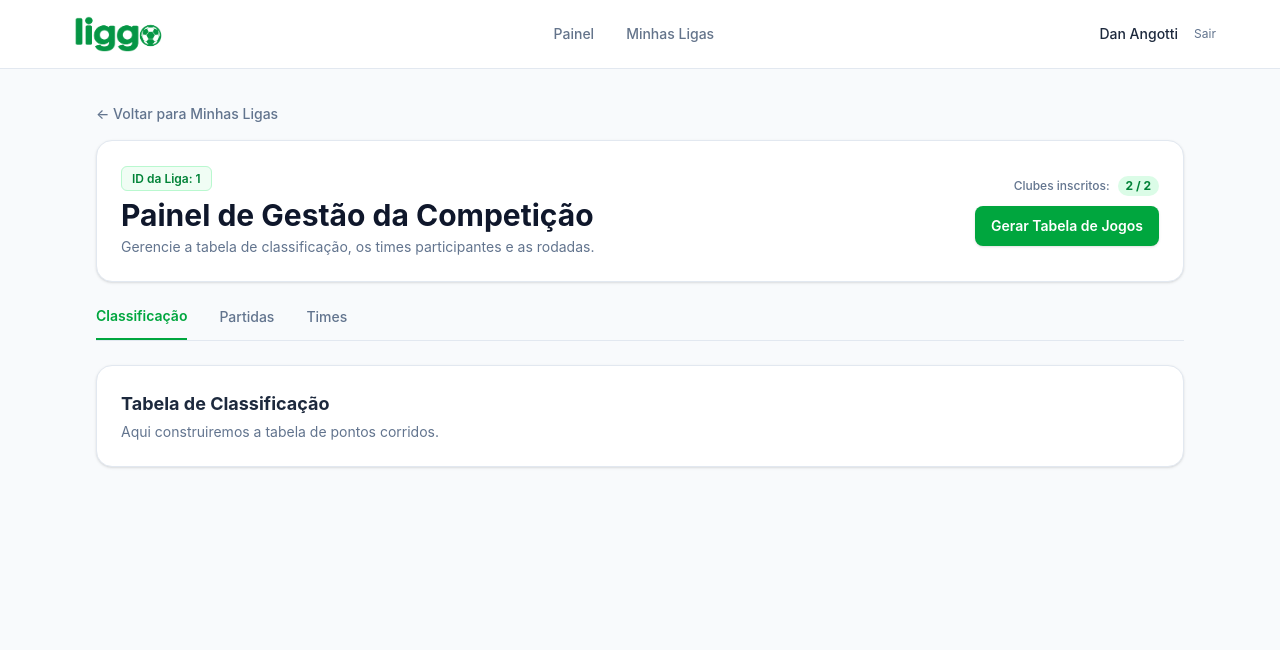
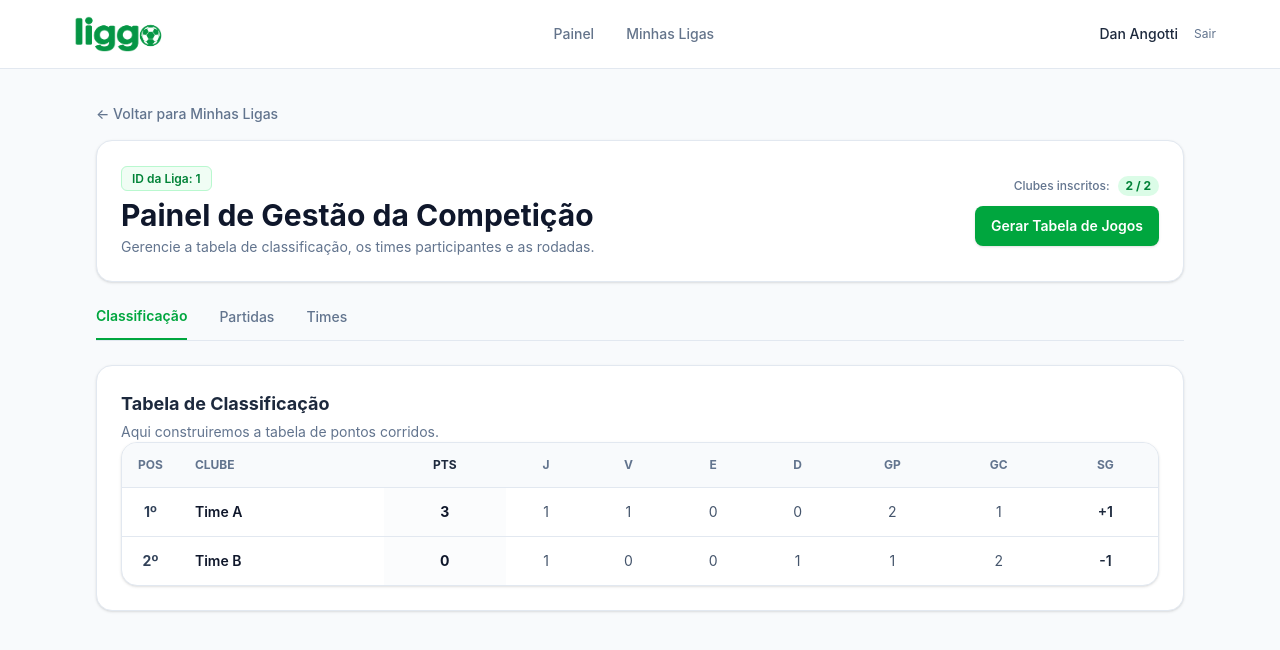
Before and after one commit to danangotti/gestor-ligas-futebol, a React (Vite) app in the folder front-end/: page /liga/1 in a window 1280 px wide. Shown: the top 650 px of the page. Built offline with nearby package versions, Linux system fonts and the light colour scheme.

Commit message:
gerar partidas

```diff
--- /dev/null
+++ b/front-end/src/components/ListaPartida.jsx
@@ -0,0 +1,74 @@
+export function ListaPartida({ partidas }) {
+
+  // 1. Estado Vazio: Renderizado caso as partidas ainda não tenham sido geradas
+  if (!partidas || partidas.length === 0) {
+    return (
+      <div className="bg-white border border-slate-200 rounded-2xl p-12 text-center shadow-sm">
+        <p className="text-slate-700 font-semibold text-base">
+          Nenhuma partida gerada ainda
+        </p>
+        <p className="text-slate-400 text-sm mt-1">
+          Complete a quantidade de clubes cadastrados e clique no botão &quot;Gerar Tabela de Jogos&quot;.
+        </p>
+      </div>
+    );
+  }
+
+  // 2. Grid de Cards: Exibe as partidas lado a lado no desktop e empilhadas no mobile
+  return (
+    <div className="grid grid-cols-1 md:grid-cols-2 gap-4">
+      {partidas.map((partida) => (
+        <div
+          key={partida.id}
+          className="bg-white border border-slate-200 rounded-2xl p-5 shadow-sm flex flex-col justify-between hover:border-slate-300 transition-colors"
+        >
+          {/* Topo do Card: Número do confronto e badge de status */}
+          <div className="flex items-center justify-between border-b border-slate-100 pb-3 mb-4 text-xs font-semibold">
+            <span className="text-slate-500 uppercase tracking-wider">
+              Jogo #{partida.id}
+            </span>
+            <span
+              className={`px-2.5 py-0.5 rounded-full ${
+                partida.finalizada
+                  ? "bg-green-100 text-green-700"
+                  : "bg-amber-50 text-amber-700 border border-amber-200"
+              }`}
+            >
+              {partida.finalizada ? "Encerrado" : "Aguardando"}
+            </span>
+          </div>
+
+          {/* Centro do Card: Confronto estilo placar de transmissão */}
+          <div className="flex items-center justify-between gap-3 my-2">
+            {/* Clube Mandante (alinhado à direita) */}
+            <span className="flex-1 text-right font-bold text-slate-800 text-sm sm:text-base truncate">
+              {partida.nomeMandante}
+            </span>
+
+            {/* Placar Centralizado */}
+            <div className="flex items-center justify-center gap-2 bg-slate-100 px-3 py-1.5 rounded-xl text-slate-900 font-bold min-w-[72px] text-base sm:text-lg border border-slate-200">
+              <span>{partida.finalizada ? partida.golsMandante : "-"}</span>
+              <span className="text-slate-400 font-normal text-xs">x</span>
+              <span>{partida.finalizada ? partida.golsVisitante : "-"}</span>
+            </div>
+
+            {/* Clube Visitante (alinhado à esquerda) */}
+            <span className="flex-1 text-left font-bold text-slate-800 text-sm sm:text-base truncate">
+              {partida.nomeVisitante}
+            </span>
+          </div>
+
+          {/* Rodapé do Card: Ação de lançamento de resultado */}
+          <div className="mt-5 pt-3 border-t border-slate-100 flex justify-end">
+            <button
+              type="button"
+              className="text-xs font-semibold text-green-700 hover:text-green-800 hover:bg-green-50 px-3 py-1.5 rounded-lg border border-green-200 transition-colors cursor-pointer"
+            >
+              Lançar Placar
+            </button>
+          </div>
+        </div>
+      ))}
+    </div>
+  );
+}
--- a/front-end/src/components/TabelaClassificacao.jsx
+++ b/front-end/src/components/TabelaClassificacao.jsx
@@ -23,9 +23,45 @@
           </thead>
 
           {/* Corpo da Tabela */}
-          <tbody className="divide-y divide-slate-200">
-            {/* Aqui faremos o .map() percorrendo a lista 'dados' */}
-          </tbody>
+         <tbody className="divide-y divide-slate-200">
+  {dados.map((time, indice) => {
+    // Cálculos derivados feitos na hora da renderização
+    const totalJogos = time.vitorias + time.empates + time.derrotas;
+    const saldoGols = time.golsPro - time.golsSofridos;
+
+    return (
+      <tr key={time.idTime} className="hover:bg-slate-50/80 transition-colors">
+        {/* Posição: índice + 1 */}
+        <td className="py-3.5 px-4 text-center font-bold text-slate-700">
+          {indice + 1}º
+        </td>
+
+        {/* Nome do Clube */}
+        <td className="py-3.5 px-4 font-semibold text-slate-900">
+          {time.nomeTime}
+        </td>
+
+        {/* Pontos (PTS) com leve destaque */}
+        <td className="py-3.5 px-3 text-center font-bold text-slate-900 bg-slate-50/50">
+          {time.pontos}
+        </td>
+
+        {/* Estatísticas comuns */}
+        <td className="py-3.5 px-3 text-center">{totalJogos}</td>
+        <td className="py-3.5 px-3 text-center">{time.vitorias}</td>
+        <td className="py-3.5 px-3 text-center">{time.empates}</td>
+        <td className="py-3.5 px-3 text-center">{time.derrotas}</td>
+        <td className="py-3.5 px-3 text-center">{time.golsPro}</td>
+        <td className="py-3.5 px-3 text-center">{time.golsSofridos}</td>
+
+        {/* Saldo de Gols com formatação de sinal */}
+        <td className="py-3.5 px-3 text-center font-semibold text-slate-800">
+          {saldoGols > 0 ? `+${saldoGols}` : saldoGols}
+        </td>
+      </tr>
+    );
+  })}
+</tbody>
 
         </table>
       </div>
--- a/front-end/src/pages/PaginaGerenciarLiga.jsx
+++ b/front-end/src/pages/PaginaGerenciarLiga.jsx
@@ -1,6 +1,8 @@
 import { useParams, Link } from "react-router-dom";
 import { HeaderDashbord } from "../components/HeaderDashbord";
 import { useState } from "react";
+import { TabelaClassificacao } from "../components/TabelaClassificacao";
+import { ListaPartida } from "../components/ListaPartida";
 
 export default function PaginaGerenciarLiga() {
   // useParams extrai o :id que definimos na rota "/liga/:id"
@@ -26,6 +28,30 @@
       id: 2,
       nome: "Time B",
       cidade: "RJ"
+    }
+  ]);
+
+  // Estado para armazenar os dados da tabela de classificação
+  const [classificacao, setClassificacao] = useState([
+    {
+      idTime: 1,
+      nomeTime: "Time A",
+      pontos: 3,
+      vitorias: 1,
+      empates: 0,
+      derrotas: 0,
+      golsPro: 2,
+      golsSofridos: 1
+    },
+    {
+      idTime: 2,
+      nomeTime: "Time B",
+      pontos: 0,
+      vitorias: 0,
+      empates: 0,
+      derrotas: 1,
+      golsPro: 1,
+      golsSofridos: 2
     }
   ]);
 
@@ -175,15 +201,13 @@
           <div className="bg-white border border-slate-200 rounded-2xl p-6 shadow-sm">
             <h2 className="font-bold text-lg text-slate-800">Tabela de Classificação</h2>
             <p className="text-sm text-slate-500 mt-1">Aqui construiremos a tabela de pontos corridos.</p>
+            <TabelaClassificacao dados={classificacao} />
           </div>
         )}
 
         {abaAtiva === "partidas" && (
-          <div className="bg-white border border-slate-200 rounded-2xl p-6 shadow-sm">
-            <h2 className="font-bold text-lg text-slate-800">Rodadas e Jogos</h2>
-            <p className="text-sm text-slate-500 mt-1">Aqui listaremos os confrontos gerados.</p>
-          </div>
-        )}
+          <ListaPartida partidas={partidas} />
+          )}
 
         {abaAtiva === "times" && (
           <div className="bg-white border border-slate-200 rounded-2xl p-6 shadow-sm">
```
